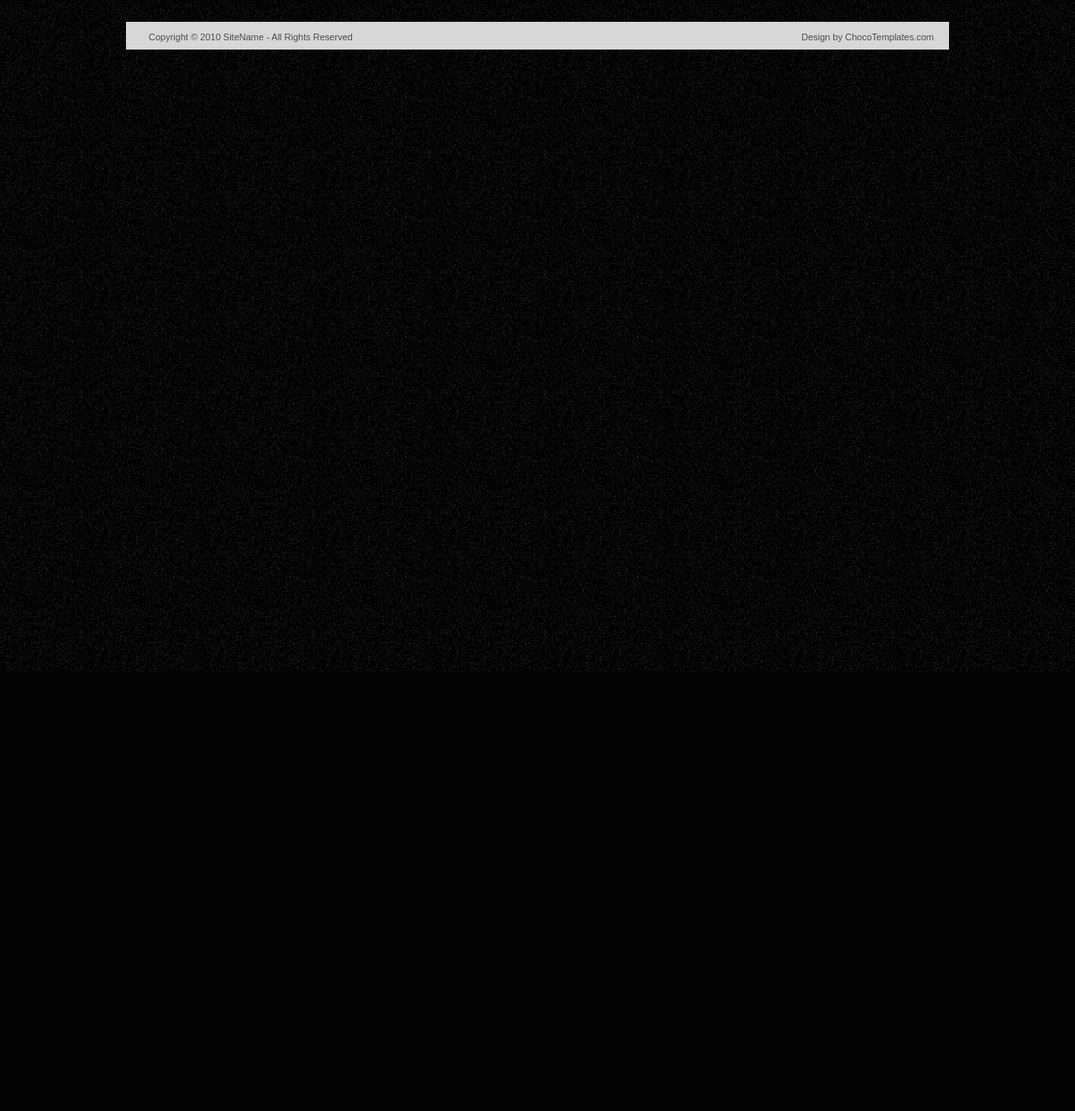
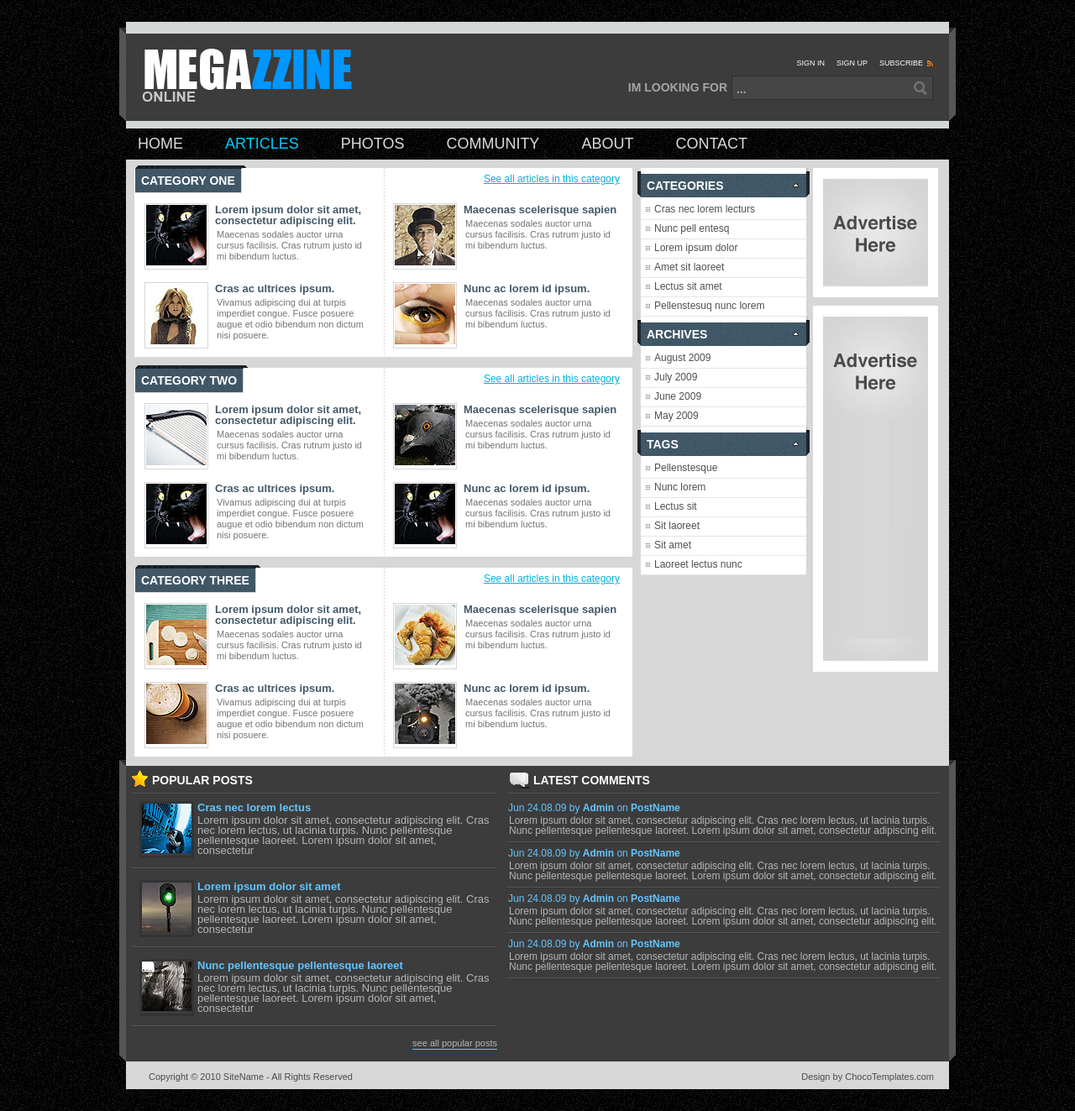
Before and after one commit to Sean-Miningah/The-Informant, a Django app: page / in a window 1280 px wide. Shown: the whole page at 84% size. Before the commit the page ends 800 px from the top, so only its background shows below. Run offline with Django 3.2, Linux system fonts and the light colour scheme; tables that the repository leaves empty hold one stand-in row (values such as "Sample post").

Commit message:
debugging html jinja templates

```diff
--- a/Templates/base.html
+++ b/Templates/base.html
@@ -10,12 +10,20 @@
     </head>
     <body>
         <div id="shell">
+            <!-- header section -->
+            {% include 'snippets/header.html' %}
 
-            <div id="footer">
-                <p class="lf">Copyright &copy; 2010 <a href="#">SiteName</a> - All Rights Reserved</p>
-                <p class="rf">Design by <a href="http://chocotemplates.com/">ChocoTemplates.com</a></p>
-                <div style="clear:both;"></div>
-            </div>
+            <!-- navigation content -->
+            {% include 'snippets/navigation.html' %}
+
+            <!-- main content -->
+            {% block main %}
+            {% endblock %}
+
+            <!-- bootom content -->
+            {% include 'snippets/bottom.html' %}
+            <!-- footer -->
+            {% include 'snippets/footer.html' %}
         </div>
     </body>
  </html>
--- /dev/null
+++ b/Templates/index.html
@@ -0,0 +1,160 @@
+{% extends "base.html" %}
+{% load static%}
+
+
+{% block main %}
+  <div id="main">
+    <div id="content">
+      <div class="box">
+        <h2><span>CATEGORY ONE</span></h2>
+        <a href="#" class="see-all">See all articles in this category</a>
+        <div class="cl">&nbsp;</div>
+        <div class="posts">
+          <div class="post">
+            <div class="image"> <a href="#"><img src="{% static 'css/images/post-1.jpg' %}" alt="" /></a> </div>
+            <div class="data">
+              <h4><a href="#">Lorem ipsum dolor sit amet, consectetur adipiscing elit.</a></h4>
+              <p>Maecenas sodales auctor urna cursus facilisis. Cras rutrum justo id mi bibendum luctus. </p>
+            </div>
+          </div>
+          <div class="post last">
+            <div class="image"> <a href="#"><img src="{% static 'css/images/post-2.jpg' %}" alt="" /></a> </div>
+            <div class="data">
+              <h4><a href="#">Maecenas scelerisque sapien </a></h4>
+              <p>Maecenas sodales auctor urna cursus facilisis. Cras rutrum justo id mi bibendum luctus. </p>
+            </div>
+          </div>
+          <div class="cl">&nbsp;</div>
+          <div class="post">
+            <div class="image"> <a href="#"><img src="{% static 'css/images/post-3.jpg' %}" alt="" /></a> </div>
+            <div class="data">
+              <h4><a href="#">Cras ac ultrices ipsum. </a></h4>
+              <p>Vivamus adipiscing dui at turpis imperdiet congue. Fusce posuere augue et odio bibendum non dictum nisi posuere. </p>
+            </div>
+          </div>
+          <div class="post last">
+            <div class="image"> <a href="#"><img src="{% static 'css/images/post-4.jpg' %}" alt="" /></a> </div>
+            <div class="data">
+              <h4><a href="#">Nunc ac lorem id ipsum.</a></h4>
+              <p>Maecenas sodales auctor urna cursus facilisis. Cras rutrum justo id mi bibendum luctus. </p>
+            </div>
+          </div>
+          <div class="cl">&nbsp;</div>
+        </div>
+      </div>
+      <div class="box">
+        <h2><span>CATEGORY TWO</span></h2>
+        <a href="#" class="see-all">See all articles in this category</a>
+        <div class="cl">&nbsp;</div>
+        <div class="posts">
+          <div class="post">
+            <div class="image"> <a href="#"><img src="{% static 'css/images/post-5.jpg' %}" alt="" /></a> </div>
+            <div class="data">
+              <h4><a href="#">Lorem ipsum dolor sit amet, consectetur adipiscing elit.</a></h4>
+              <p>Maecenas sodales auctor urna cursus facilisis. Cras rutrum justo id mi bibendum luctus. </p>
+            </div>
+          </div>
+          <div class="post last">
+            <div class="image"> <a href="#"><img src="{% static 'css/images/post-6.jpg' %}" alt="" /></a> </div>
+            <div class="data">
+              <h4><a href="#">Maecenas scelerisque sapien </a></h4>
+              <p>Maecenas sodales auctor urna cursus facilisis. Cras rutrum justo id mi bibendum luctus. </p>
+            </div>
+          </div>
+          <div class="cl">&nbsp;</div>
+          <div class="post">
+            <div class="image"> <a href="#"><img src="{% static 'css/images/post-1.jpg' %}" alt="" /></a> </div>
+            <div class="data">
+              <h4><a href="#">Cras ac ultrices ipsum. </a></h4>
+              <p>Vivamus adipiscing dui at turpis imperdiet congue. Fusce posuere augue et odio bibendum non dictum nisi posuere. </p>
+            </div>
+          </div>
+          <div class="post last">
+            <div class="image"> <a href="#"><img src="{% static 'css/images/post-1.jpg' %}" alt="" /></a> </div>
+            <div class="data">
+              <h4><a href="#">Nunc ac lorem id ipsum.</a></h4>
+              <p>Maecenas sodales auctor urna cursus facilisis. Cras rutrum justo id mi bibendum luctus. </p>
+            </div>
+          </div>
+          <div class="cl">&nbsp;</div>
+        </div>
+      </div>
+      <div class="box last">
+        <h2><span>CATEGORY THREE</span></h2>
+        <a href="#" class="see-all">See all articles in this category</a>
+        <div class="cl">&nbsp;</div>
+        <div class="posts">
+          <div class="post">
+            <div class="image"> <a href="#"><img src="{% static 'css/images/post-7.jpg' %}" alt="" /></a> </div>
+            <div class="data">
+              <h4><a href="#">Lorem ipsum dolor sit amet, consectetur adipiscing elit.</a></h4>
+              <p>Maecenas sodales auctor urna cursus facilisis. Cras rutrum justo id mi bibendum luctus. </p>
+            </div>
+          </div>
+          <div class="post last">
+            <div class="image"> <a href="#"><img src="{% static 'css/images/post-8.jpg' %}" alt="" /></a> </div>
+            <div class="data">
+              <h4><a href="#">Maecenas scelerisque sapien </a></h4>
+              <p>Maecenas sodales auctor urna cursus facilisis. Cras rutrum justo id mi bibendum luctus. </p>
+            </div>
+          </div>
+          <div class="cl">&nbsp;</div>
+          <div class="post">
+            <div class="image"> <a href="#"><img src="{% static 'css/images/post-9.jpg' %}" alt="" /></a> </div>
+            <div class="data">
+              <h4><a href="#">Cras ac ultrices ipsum. </a></h4>
+              <p>Vivamus adipiscing dui at turpis imperdiet congue. Fusce posuere augue et odio bibendum non dictum nisi posuere. </p>
+            </div>
+          </div>
+          <div class="post last">
+            <div class="image"> <a href="#"><img src="{% static 'css/images/post-10.jpg' %}" alt="" /></a> </div>
+            <div class="data">
+              <h4><a href="#">Nunc ac lorem id ipsum.</a></h4>
+              <p>Maecenas sodales auctor urna cursus facilisis. Cras rutrum justo id mi bibendum luctus. </p>
+            </div>
+          </div>
+          <div class="cl">&nbsp;</div>
+        </div>
+      </div>
+      <div class="cl">&nbsp;</div>
+    </div>
+    <div id="sidebar">
+      <div class="nav-box">
+        <h2><span>CATEGORIES</span></h2>
+        <ul>
+          <li><a href="#">Cras nec lorem lecturs</a></li>
+          <li><a href="#">Nunc pell entesq</a></li>
+          <li><a href="#">Lorem ipsum dolor</a></li>
+          <li><a href="#">Amet sit laoreet</a></li>
+          <li><a href="#">Lectus sit amet</a></li>
+          <li><a href="#">Pellenstesuq nunc lorem</a></li>
+        </ul>
+      </div>
+      <div class="nav-box">
+        <h2><span>ARCHIVES</span></h2>
+        <ul>
+          <li><a href="#">August 2009</a></li>
+          <li><a href="#">July 2009</a></li>
+          <li><a href="#">June 2009</a></li>
+          <li><a href="#">May 2009</a></li>
+        </ul>
+      </div>
+      <div class="nav-box">
+        <h2><span>TAGS</span></h2>
+        <ul>
+          <li><a href="#">Pellenstesque</a></li>
+          <li><a href="#">Nunc lorem</a></li>
+          <li><a href="#">Lectus sit</a></li>
+          <li><a href="#">Sit laoreet</a></li>
+          <li><a href="#">Sit amet</a></li>
+          <li><a href="#">Laoreet lectus nunc</a></li>
+        </ul>
+      </div>
+    </div>
+    <div id="banners">
+      <div class="banner"> <a href="#"><img src="{% static 'css/images/small-banner.gif' %}" alt="" /></a> </div>
+      <div class="banner"> <a href="#"><img src="{% static 'css/images/big-banner.gif' %}" alt="" /></a> </div>
+    </div>
+    <div class="cl">&nbsp;</div>
+  </div>
+{% endblock %}
--- a/Templates/snippets/bottom.html
+++ b/Templates/snippets/bottom.html
@@ -0,0 +1,65 @@
+{% load static %}
+
+  <div id="bottom">
+    <div class="bg-top">
+      <div class="bg-bottom">
+        <div class="box">
+          <h3 class="star"><span>POPULAR POSTS</span></h3>
+          <div class="popular-posts">
+            <ul>
+              <li>
+                <div class="image"><a href="#"><img src="{% static 'css/images/popular-1.jpg'%}" alt="" /></a></div>
+                <div class="data">
+                  <h5><a href="#">Cras nec lorem lectus</a></h5>
+                  <p>Lorem ipsum dolor sit amet, consectetur adipiscing elit. Cras nec lorem lectus, ut lacinia turpis. Nunc pellentesque pellentesque laoreet. Lorem ipsum dolor sit amet, consectetur </p>
+                </div>
+                <div class="cl">&nbsp;</div>
+              </li>
+              <li>
+                <div class="image"><a href="#"><img src="{% static 'css/images/popular-2.jpg'%}" alt="" /></a></div>
+                <div class="data">
+                  <h5><a href="#">Lorem ipsum dolor sit amet</a></h5>
+                  <p>Lorem ipsum dolor sit amet, consectetur adipiscing elit. Cras nec lorem lectus, ut lacinia turpis. Nunc pellentesque pellentesque laoreet. Lorem ipsum dolor sit amet, consectetur </p>
+                </div>
+                <div class="cl">&nbsp;</div>
+              </li>
+              <li>
+                <div class="image"><a href="#"><img src="{% static 'css/images/popular-3.jpg'%}" alt="" /></a></div>
+                <div class="data">
+                  <h5><a href="#">Nunc pellentesque pellentesque laoreet</a></h5>
+                  <p>Lorem ipsum dolor sit amet, consectetur adipiscing elit. Cras nec lorem lectus, ut lacinia turpis. Nunc pellentesque pellentesque laoreet. Lorem ipsum dolor sit amet, consectetur </p>
+                </div>
+                <div class="cl">&nbsp;</div>
+              </li>
+            </ul>
+          </div>
+          <a href="#" class="see-all">see all popular posts</a>
+          <div class="cl">&nbsp;</div>
+        </div>
+        <div class="box last">
+          <h3 class="bubble"><span>LATEST COMMENTS</span></h3>
+          <div class="latest-comments">
+            <ul>
+              <li>
+                <h6>Jun 24.08.09 by <a href="#">Admin</a> on <a href="#">PostName</a></h6>
+                <p>Lorem ipsum dolor sit amet, consectetur adipiscing elit. Cras nec lorem lectus, ut lacinia turpis. Nunc pellentesque pellentesque laoreet. Lorem ipsum dolor sit amet, consectetur adipiscing elit.</p>
+              </li>
+              <li>
+                <h6>Jun 24.08.09 by <a href="#">Admin</a> on <a href="#">PostName</a></h6>
+                <p>Lorem ipsum dolor sit amet, consectetur adipiscing elit. Cras nec lorem lectus, ut lacinia turpis. Nunc pellentesque pellentesque laoreet. Lorem ipsum dolor sit amet, consectetur adipiscing elit.</p>
+              </li>
+              <li>
+                <h6>Jun 24.08.09 by <a href="#">Admin</a> on <a href="#">PostName</a></h6>
+                <p>Lorem ipsum dolor sit amet, consectetur adipiscing elit. Cras nec lorem lectus, ut lacinia turpis. Nunc pellentesque pellentesque laoreet. Lorem ipsum dolor sit amet, consectetur adipiscing elit.</p>
+              </li>
+              <li>
+                <h6>Jun 24.08.09 by <a href="#">Admin</a> on <a href="#">PostName</a></h6>
+                <p>Lorem ipsum dolor sit amet, consectetur adipiscing elit. Cras nec lorem lectus, ut lacinia turpis. Nunc pellentesque pellentesque laoreet. Lorem ipsum dolor sit amet, consectetur adipiscing elit.</p>
+              </li>
+            </ul>
+          </div>
+        </div>
+        <div class="cl">&nbsp;</div>
+      </div>
+    </div>
+  </div>
--- a/Templates/snippets/footer.html
+++ b/Templates/snippets/footer.html
@@ -0,0 +1,5 @@
+<div id="footer">
+    <p class="lf">Copyright &copy; 2010 <a href="#">SiteName</a> - All Rights Reserved</p>
+    <p class="rf">Design by <a href="http://chocotemplates.com/">ChocoTemplates.com</a></p>
+    <div style="clear:both;"></div>
+</div>
--- a/Templates/snippets/header.html
+++ b/Templates/snippets/header.html
@@ -0,0 +1,16 @@
+<div id="header">
+    <h1 id="logo"><a href="#">MEGAZZINE</a></h1>
+    <div class="top-bar">
+      <div class="links"> <a href="#">SIGN IN</a> <a href="#">SIGN UP</a> <a href="#" class="rss">SUBSCRIBE</a> </div>
+      <div class="cl">&nbsp;</div>
+      <div id="search">
+        <form action="#" method="post">
+          <label for="search-string">IM LOOKING FOR</label>
+          <div class="fields">
+            <input type="text" value="..." id="search-string" class="field" />
+            <input type="submit" value="" class="submit" />
+          </div>
+        </form>
+      </div>
+    </div>
+</div>
--- a/Templates/snippets/navigation.html
+++ b/Templates/snippets/navigation.html
@@ -0,0 +1,11 @@
+ <div id="navigation">
+    <ul>
+      <li><a href="#">HOME</a></li>
+      <li><a href="#" class="active">ARTICLES</a></li>
+      <li><a href="#">PHOTOS</a></li>
+      <li><a href="#">COMMUNITY</a></li>
+      <li><a href="#">ABOUT</a></li>
+      <li><a href="#">CONTACT</a></li>
+    </ul>
+    <div class="cl">&nbsp;</div>
+</div>
--- a/news/views.py
+++ b/news/views.py
@@ -9,4 +9,4 @@ def index(request):
     link = 'ok'
 
     # return HttpResponse('<h1>Page Found</h1>')
-    return render(request, 'base.html', {'title': test.id, 'link': link})
+    return render(request, 'index.html', {'title': test.id, 'link': link})
```
